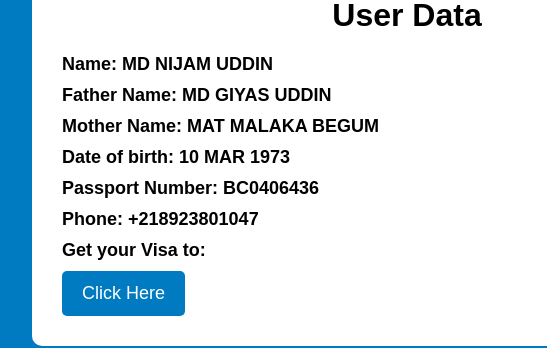
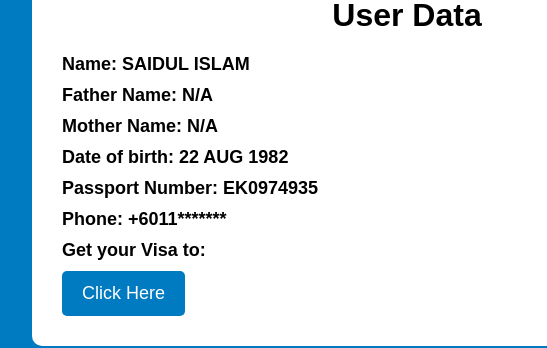
Before and after one commit to Abul2070/Australlia_visa, a plain HTML site: page saidul.html in a window 1280 px wide. Shown: the part 329-677 px from the top of the page, 233-780 px from the left. Drawn offline with Linux system fonts and the light colour scheme.

Commit message:
saidul.html

```diff
--- a/saidul.html
+++ b/saidul.html
@@ -16,17 +16,17 @@
         <h1>User Data</h1>
         <div class="information">
             <div class="data">
-           <h1 class="name">Name:  MD NIJAM UDDIN</h1>
-           <h1 class="fatherName">Father Name:  MD GIYAS UDDIN</h1>
-           <h1 class="motherName">Mother Name:  MAT MALAKA BEGUM</h1>
-           <h1 class="age">Date of birth:  10 MAR 1973</h1>
-           <h1 class="passport">Passport Number:  BC0406436</h1>
-           <h1 class="Phone">Phone:  +218923801047</h1>
+            <h1 class="name">Name:  SAIDUL ISLAM</h1>
+           <h1 class="fatherName">Father Name:  N/A</h1>
+           <h1 class="motherName">Mother Name:  N/A</h1>
+           <h1 class="age">Date of birth:  22 AUG 1982</h1>
+           <h1 class="passport">Passport Number:  EK0974935</h1>
+           <h1 class="Phone">Phone:   +6011*******</h1>
            <h1 class="link">Get your Visa to:</h1>
-           <a class="button" href="https://drive.google.com/uc?id=1mrn422JzvARBp7SoCwSsRe45TgVqxmTp" >Click Here</a>
+           <a class="button" href="https://drive.google.com/uc?id=1fCbFtK661ZRj016OyWVOpIKMAbXfcE1_" >Click Here</a>
         </div>
         <div class="photo">
-            <img src="https://drive.google.com/uc?id=115g_-eG4EiEe5YJxTqEy07QAdgWlDh1M" alt="">
+            <img src="https://drive.google.com/uc?id=153CxoMxtQUwBiHc9uWbT6FNuFe3ejo7H" alt="">
         </div>
         </div>
        </div>
```
